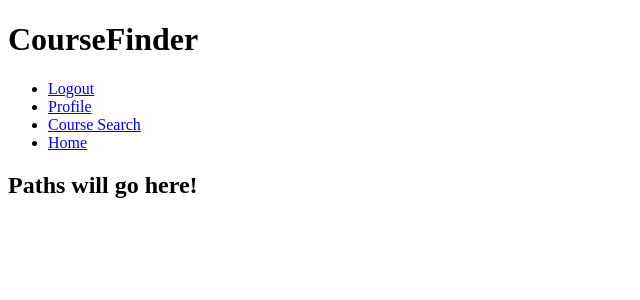
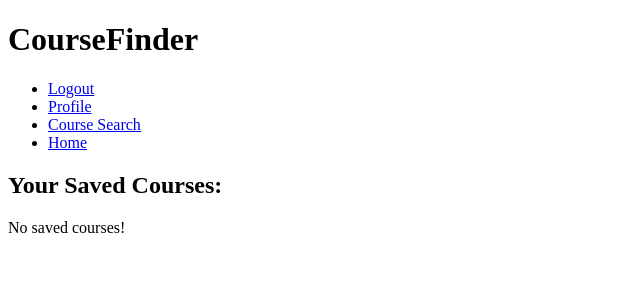
Before and after one commit to avandolder/311-project, a Django app: page /profile/paths/ in a window 1280 px wide. Shown: the top 300 px of the page, without its empty margins (0-640 px from the left). Run offline with Django 3.2, Linux system fonts and the light colour scheme; a user stored in the database is signed in; data that the repository does not hold is empty.

Commit message:
added savedcourse model and base path functionality

```diff
--- a/finder/models.py
+++ b/finder/models.py
@@ -1,4 +1,5 @@
 from django.db import models
+from django.conf import settings
 
 class Course(models.Model):
     faculty = models.IntegerField()
@@ -28,3 +29,7 @@ class Professor(models.Model):
 
     def __str__(self):
         return f'{self.course.name}: {self.name}'
+
+class SavedCourse(models.Model):
+    user = models.ForeignKey(settings.AUTH_USER_MODEL, on_delete=models.CASCADE)
+    saved_course = Course()
--- a/finder/templates/finder/paths.html
+++ b/finder/templates/finder/paths.html
@@ -3,7 +3,19 @@
 {% block title %}CourseFinder{% endblock %}
 {% block content %}
 {% if user.is_authenticated %}
-	<h2>Paths will go here!</h2>
+	<h2> Your Saved Courses:</h2>
+	{% if not user.savedcourse_set.exists %}
+		<p> No saved courses!</p>
+	{% else %}
+		<ul>
+		{% for c in user.savedcourse_set.all %}
+			<li>
+				{{c.saved_course.faculty}}-{{c.saved_course.department}}-{{c.saved_course.course}}
+			</li>
+		{% endfor %}
+		</ul>
+	{% endif %}
+
 {% else %}
 	<p>Please <a href="/login">login</a> to view your paths</p>
 {% endif %}
```
Also changed, not shown: db.sqlite3, finder/migrations/0003_savedcourse.py (added).
